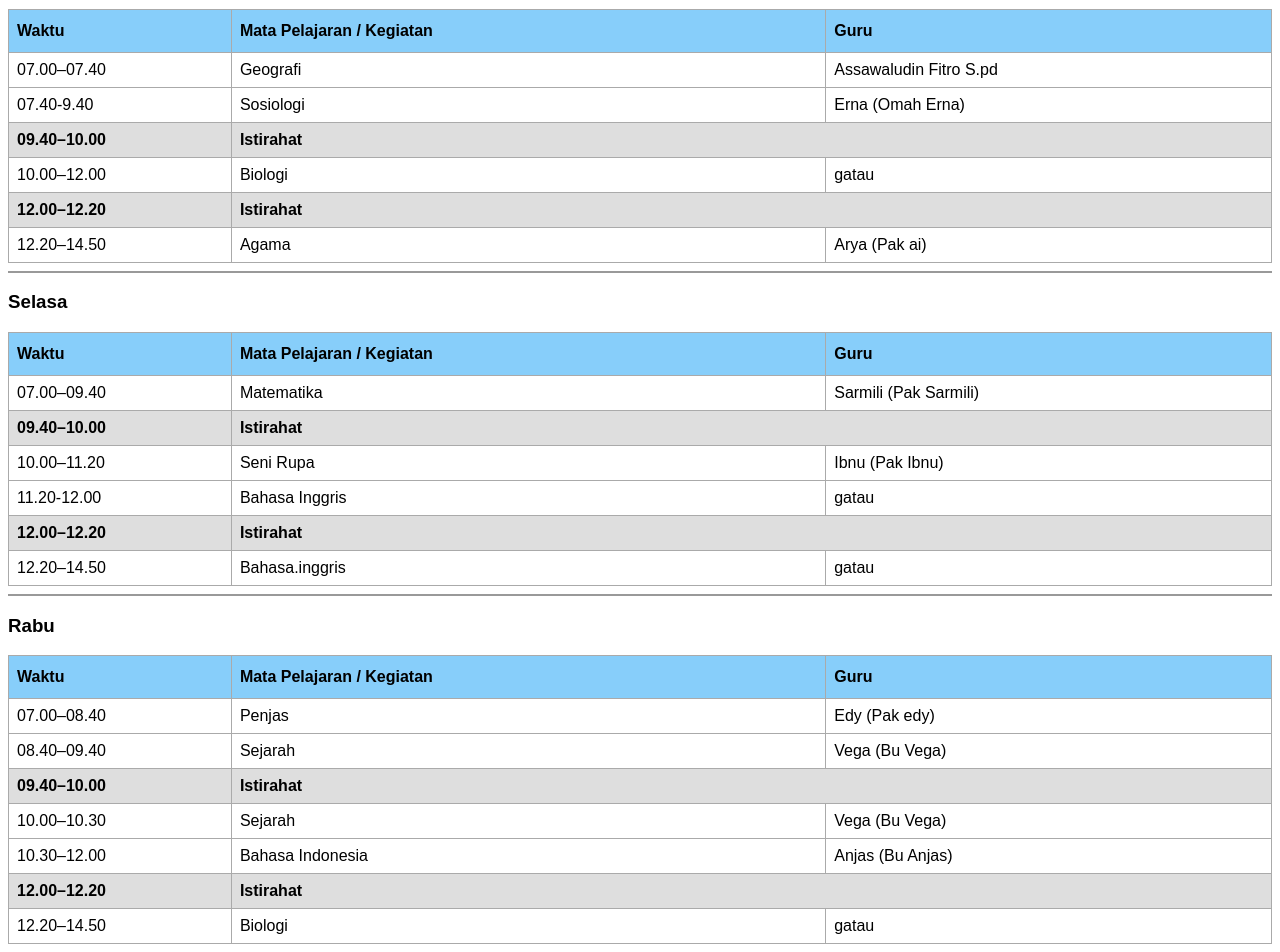
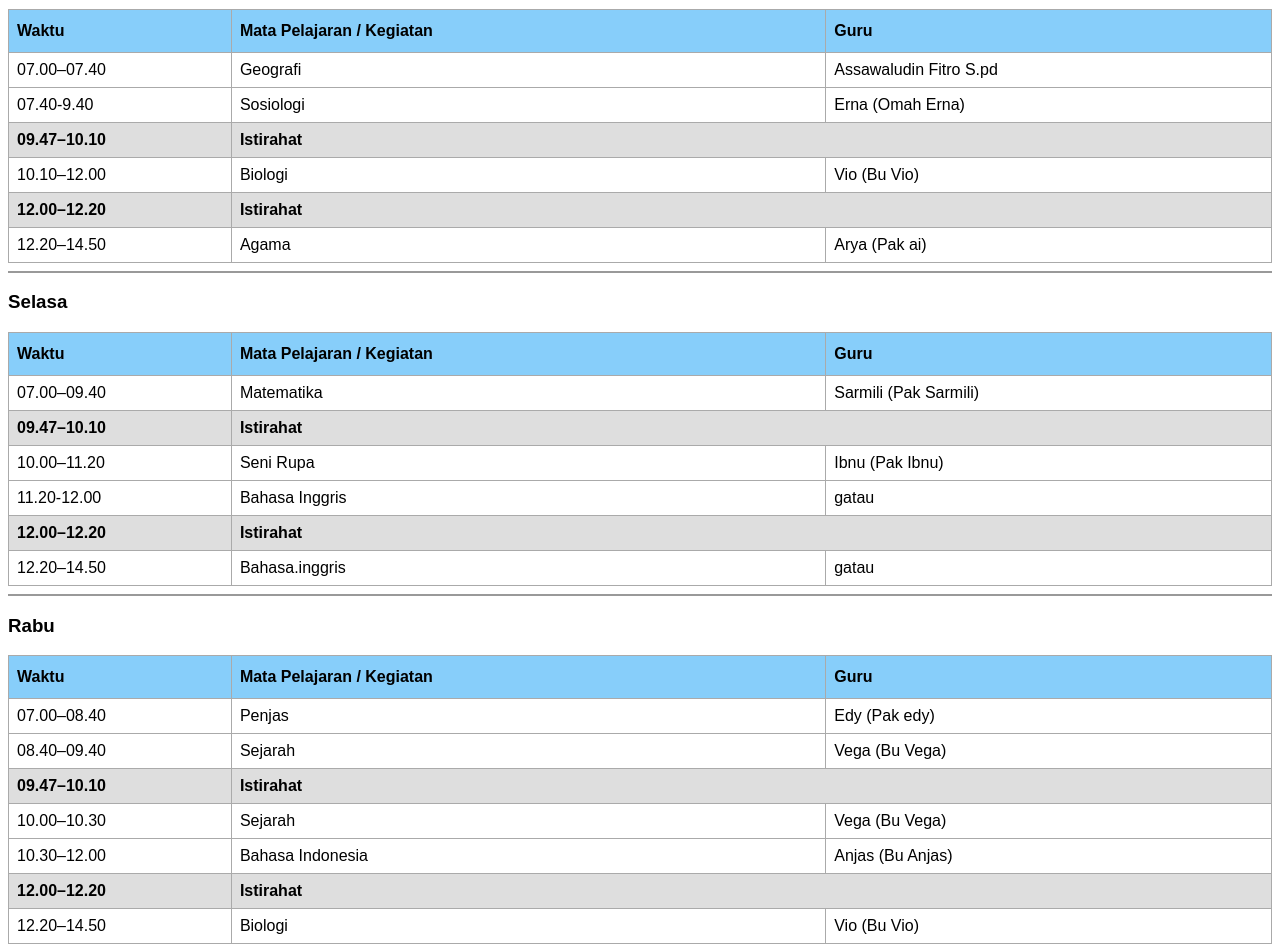
Before and after one commit to FadelSM/my-jadwal, a plain HTML site: page index.html in a window 1280 px wide. Shown: the part 100-1052 px from the top of the page. Drawn offline with Linux system fonts and the light colour scheme.

Commit message:
Update index.html

```diff
--- a/index.html
+++ b/index.html
@@ -61,13 +61,13 @@
           <td>Erna (Omah Erna)</td>
         </tr>
         <tr id="break">
-          <td><strong>09.40–10.00</strong></td>
+          <td><strong>09.47–10.10</strong></td>
           <td colspan="3"><strong>Istirahat</strong></td>
         </tr>
         <tr>
-          <td>10.00–12.00</td>
+          <td>10.10–12.00</td>
           <td>Biologi</td>
-          <td>gatau</td>
+          <td>Vio (Bu Vio)</td>
         </tr>
         <tr id="break">
           <td><strong>12.00–12.20</strong></td>
@@ -97,7 +97,7 @@
           <td>Sarmili (Pak Sarmili)</td>
         </tr>
         <tr id="break">
-          <td><strong>09.40–10.00</strong></td>
+          <td><strong>09.47–10.10</strong></td>
           <td colspan="3"><strong>Istirahat</strong></td>
         </tr>
         <tr>
@@ -143,7 +143,7 @@
           <td>Vega (Bu Vega)</td>
         </tr>
         <tr id="break">
-          <td><strong>09.40–10.00</strong></td>
+          <td><strong>09.47–10.10</strong></td>
           <td colspan="3"><strong>Istirahat</strong></td>
         </tr>
         <tr>
@@ -163,7 +163,7 @@
         <tr>
           <td>12.20–14.50</td>
           <td>Biologi</td>
-          <td>gatau</td>
+          <td>Vio (Bu Vio)</td>
         </tr>
       </tbody>
     </table>
```
